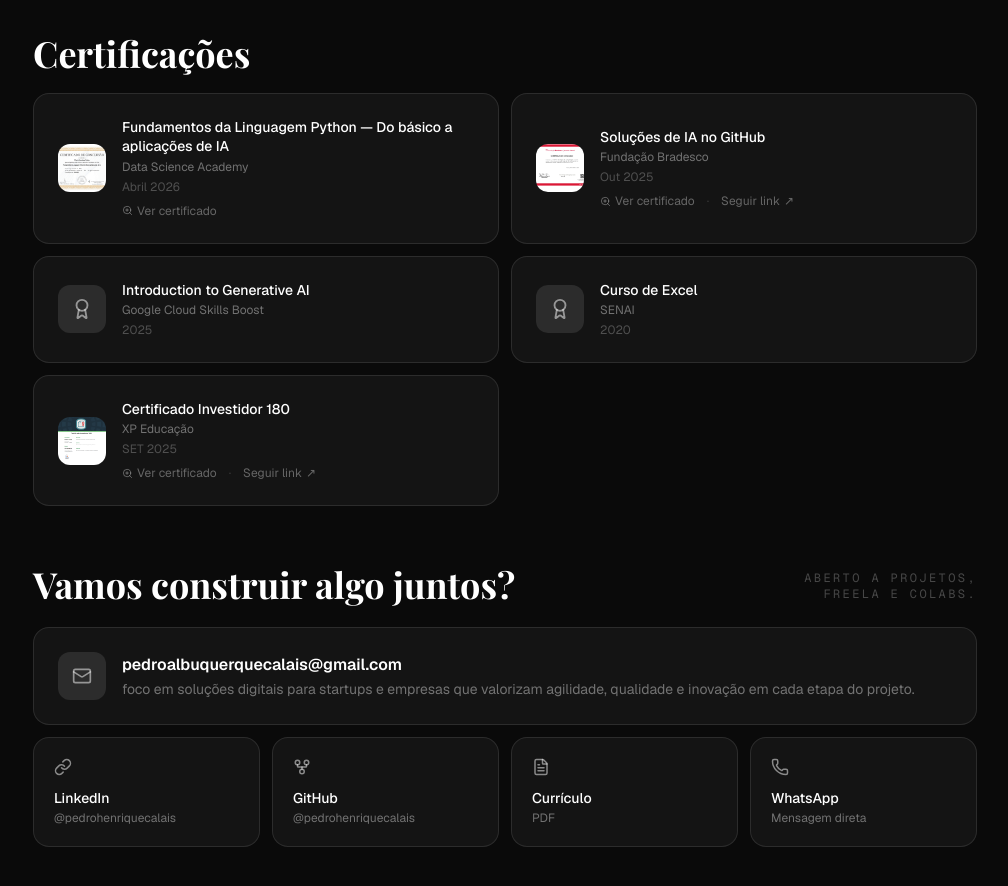
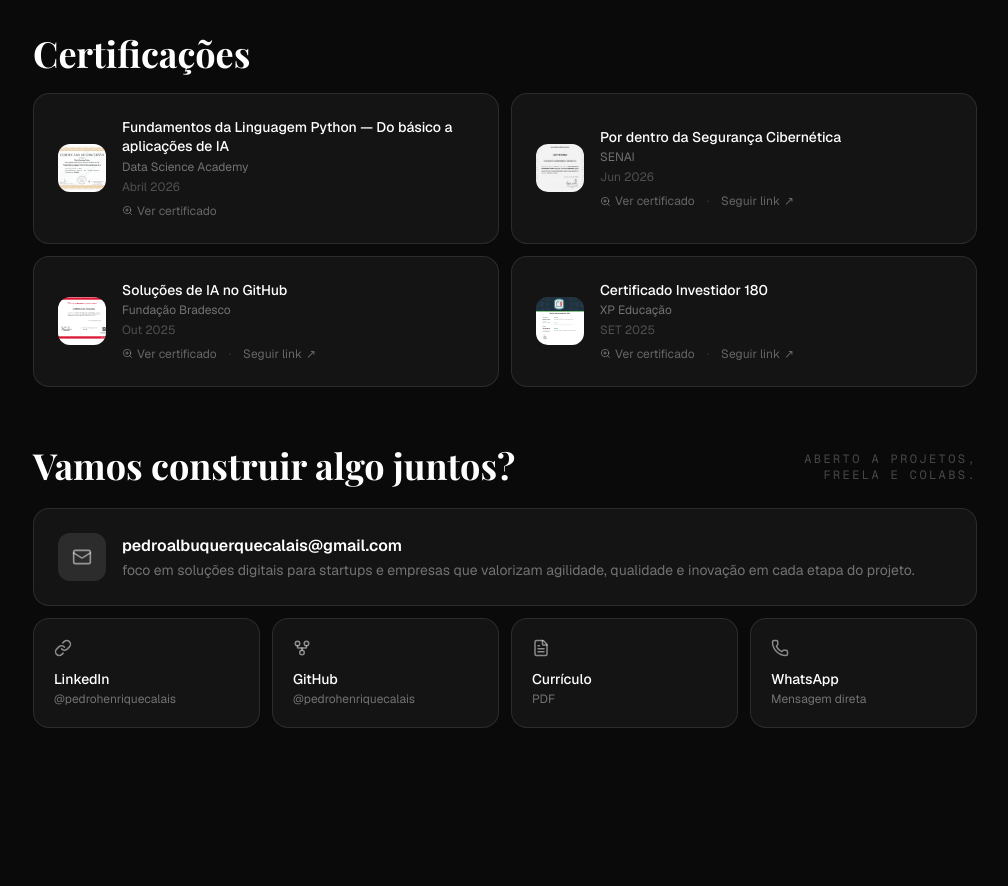
Before and after one commit to pedrohenriquecalais/pedro-calais-portfolio, a Next.js app: page / in a window 1280 px wide. Shown: the part 2620-3506 px from the top of the page, without its empty margins (135-1143 px from the left). After the commit the page ends 3460 px from the top, so only its background shows below. Built offline with nearby package versions, Linux system fonts and the light colour scheme.

Commit message:
feat: adiciona certificado de Segurança Cibernética (SENAI) e oculta cursor no mobile

```diff
--- a/components/CustomCursor.tsx
+++ b/components/CustomCursor.tsx
@@ -54,7 +54,7 @@ export default function CustomCursor() {
   }, []);
 
   return (
-    <>
+    <div className="hidden md:contents">
       <div
         ref={ringRef}
         style={{
@@ -87,6 +87,6 @@ export default function CustomCursor() {
           willChange: "transform",
         }}
       />
-    </>
+    </div>
   );
 }
--- a/lib/mock-data.ts
+++ b/lib/mock-data.ts
@@ -181,8 +181,17 @@ export const certifications = [
     link: "",
     image: "/certificates/python-dsa.jpg",
   },
+   {
+    id: 2,
+    title: "Por dentro da Segurança Cibernética",
+    issuer: "SENAI",
+    date: "Jun 2026",
+    badge: "SENAI",
+    link: "https://www.sp.senai.br/consulta-certificado?qrcode=00038491/8509460",
+    image: "/certificates/segurança_cinbernetica.png",
+  },
   {
-    id: 2,
+    id: 3,
     title: "Soluções de IA no GitHub",
     issuer: "Fundação Bradesco",
     date: "Out 2025",
@@ -190,27 +199,9 @@ export const certifications = [
     link: "https://lms.ev.org.br/mpls/Web/Lms/Student/PrintCertificateDownload.ashx?uid=12975933&p=WxnJosnXWXTGCsoNKVXSr9Cm39XOSrCW",
     image: "/certificates/ianogithub.jpg",
   },
-  {
-    id: 3,
-    title: "Introduction to Generative AI",
-    issuer: "Google Cloud Skills Boost",
-    date: "2025",
-    badge: "GOOGLE",
-    link: "",
-    image: "",
-  },
+
   {
     id: 4,
-    title: "Curso de Excel",
-    issuer: "SENAI",
-    date: "2020",
-    badge: "SENAI",
-    link: "",
-    image: "",
-  },
-
-  {
-    id: 5,
     title: "Certificado Investidor 180",
     issuer: "XP Educação",
     date: " SET 2025",
@@ -218,6 +209,7 @@ export const certifications = [
     link: "https://ava.xpeducacao.com.br/d2l/awards/assertions/3923/view",
     image: "/certificates/xp180.png",
   },
+
 ];
 
 export const journey = {
```
Also changed, not shown: public/certificates/segurança_cinbernetica.png (added).
